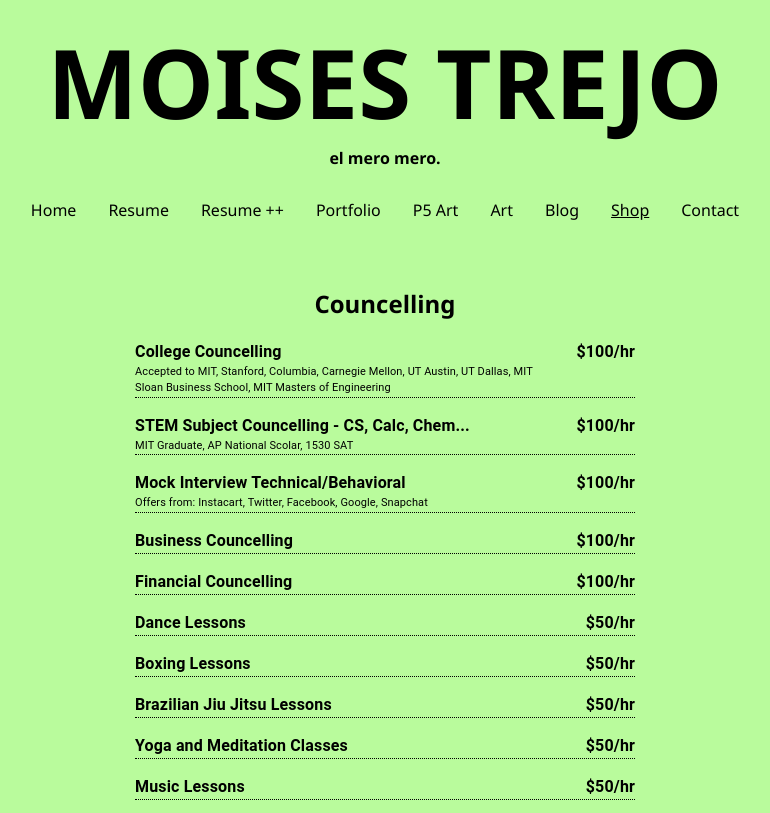
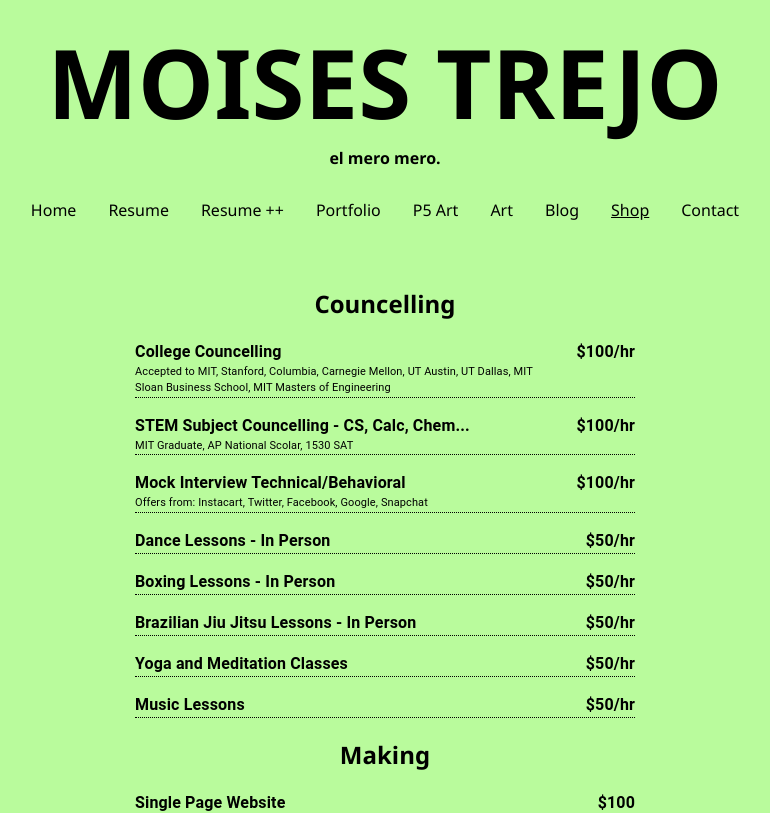
Before and after one commit to mtrejo0/moisestrejo.com, a React (Create React App) app: page /shop in a window 1280 px wide. Shown: the top 813 px of the page, without its empty margins (255-1025 px from the left). Built offline with nearby package versions, Linux system fonts and the light colour scheme.

Commit message:
website touches

```diff
--- a/src/containers/home.tsx
+++ b/src/containers/home.tsx
@@ -14,12 +14,12 @@ const ImageWithText = ({
   small?: boolean;
 }) => {
   return (
-    <div className="nice-border">
+    <div style={{ padding: "16px", margin: "32px", textAlign: "center"}}>
       <p>{info}</p>
       {img ? (
         <img
           className={small ? "small-image" : "image"}
-          style={{ width: "100%" }}
+          style={{ width: "100%", border: "2px black solid" }}
           src={process.env.PUBLIC_URL + `/images/${img}`}
           alt={img}
         ></img>
@@ -27,7 +27,7 @@ const ImageWithText = ({
       {src ? (
         <img
           className={small ? "small-image" : "image"}
-          style={{ width: "100%" }}
+          style={{ width: "100%", border: "2px black solid" }}
           src={src}
           alt={img}
         ></img>
@@ -85,22 +85,26 @@ const Home = () => {
       </div>
       <div className={"paragraph"}>
         <p>
+          Currently im a Software Engineer at Instacart on the Catalog Enrichment Team!
+          I post DJ mixes on my YouTube in my free time. I like cooking Mexican food and working out.
+          I live in Dallas, Texas where I am from and I love it very much.
+          I love making generative art using P5.js. I make web apps that are fun and useful.
           I am recent graduate of MIT 22 where I studied Computer Science. I am
           passionate about using technology to give everyone the same
           opportunity to live happy and succeed.
         </p>
 
-        <p>I love all of the following:</p>
+
       </div>
 
-      <ul>
-        {interests.map((interest, index) => (
-          <li key={index}>{interest}</li>
-        ))}
-      </ul>
+      <div className={"paragraph"}>
+        <p>I love all of the following:</p>
+        <p>
+          {interests.join(", ")}
+        </p>
+      </div>
 
-      <h1 className="title">About Me</h1>
-      <br />
+      <h1 className="title" style={{marginBottom: '-16px'}}>About Me</h1>
 
       <Grid
         container
--- a/src/containers/shop.tsx
+++ b/src/containers/shop.tsx
@@ -63,11 +63,11 @@ const Shop = () => {
       description:
         "Offers from: Instacart, Twitter, Facebook, Google, Snapchat",
     },
-    { label: "Business Councelling", price: "$100/hr" },
-    { label: "Financial Councelling", price: "$100/hr" },
-    { label: "Dance Lessons", price: "$50/hr" },
-    { label: "Boxing Lessons", price: "$50/hr" },
-    { label: "Brazilian Jiu Jitsu Lessons", price: "$50/hr" },
+    // { label: "Business Councelling", price: "$100/hr" },
+    // { label: "Financial Councelling", price: "$100/hr" },
+    { label: "Dance Lessons - In Person", price: "$50/hr" },
+    { label: "Boxing Lessons - In Person", price: "$50/hr" },
+    { label: "Brazilian Jiu Jitsu Lessons - In Person", price: "$50/hr" },
     { label: "Yoga and Meditation Classes", price: "$50/hr" },
     { label: "Music Lessons", price: "$50/hr" },
   ];
```
Also changed, not shown: 1 other file (tests, documents, lock files or other folders).
